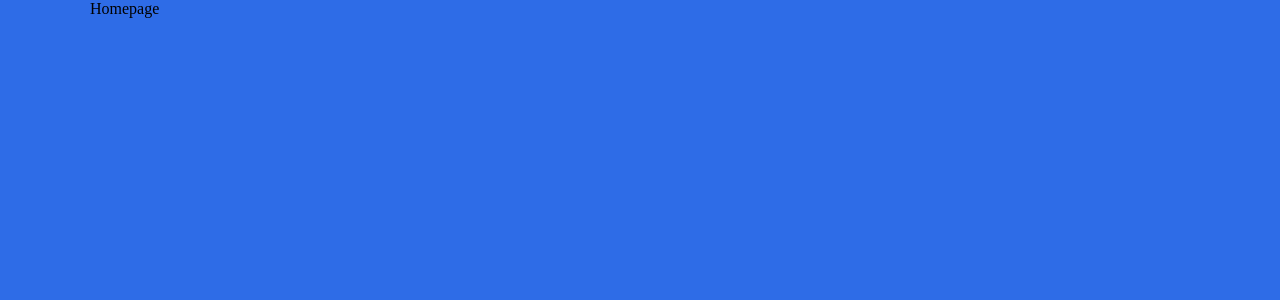
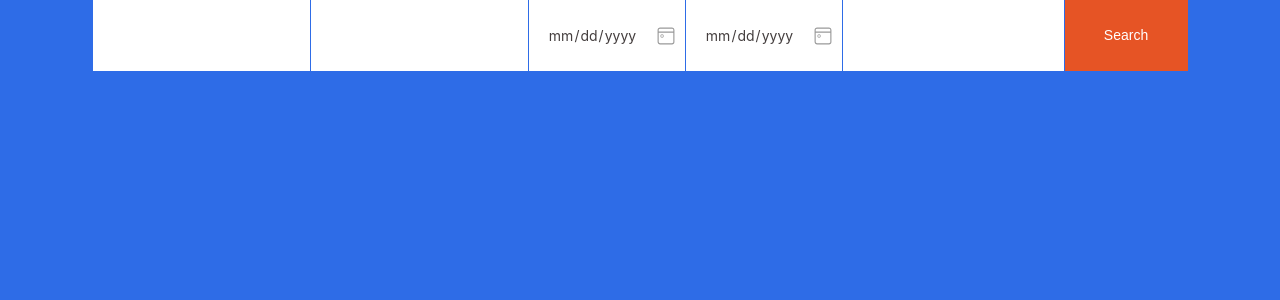
Before and after one commit to Amankaium/aviasatuu, a React (Create React App) app: page / in a window 1280 px wide. Shown: the top 300 px of the page. Built offline with nearby package versions, Linux system fonts and the light colour scheme.

Commit message:
searchbar was added

```diff
--- a/package.json
+++ b/package.json
@@ -6,6 +6,9 @@
 		"@testing-library/jest-dom": "^5.16.4",
 		"@testing-library/react": "^13.1.1",
 		"@testing-library/user-event": "^13.5.0",
+		"amadeus": "^5.7.1",
+		"axios": "^0.27.2",
+		"express": "^4.18.1",
 		"react": "^18.0.0",
 		"react-dom": "^18.0.0",
 		"react-router-dom": "^5.2.0",
--- a/src/pages/home/Home.js
+++ b/src/pages/home/Home.js
@@ -1,8 +1,11 @@
 import React from 'react';
 import './Home.css';
+import Search from './search/Search';
 
 const Homepage = () => {
-	return <div>Homepage</div>;
+	return <div>
+		<Search/>
+	</div>;
 };
 
 export default Homepage;
--- /dev/null
+++ b/src/pages/home/search/Search.css
@@ -0,0 +1,24 @@
+.search-panel{
+    width: inherit;
+    height: 71px;
+    /* filter: drop-shadow(0px 20px 50px rgba(0, 0, 0, 0.1)); */
+    display: flex;
+    align-items: center;
+    justify-content: center;
+    gap: 1px;
+}
+
+.search-button{
+    width: 123px;
+    height: 71px;
+    background: #E65425;
+    padding: 27px 38px;
+    border: none;
+
+    font-family: 'Inter-Regular', sans-serif;
+    font-style:normal;
+    font-weight: 500;
+    font-size: 14px;
+    line-height: 17px;
+    color: white;
+}
--- /dev/null
+++ b/src/pages/home/search/Search.js
@@ -0,0 +1,19 @@
+import React from 'react';
+import './Search.css';
+import CountrySearch from './searchcomps/CountrySearch.js';
+import DateSearch from './searchcomps/DateSearch';
+import PassengerSearch from './searchcomps/PassengerSearch';
+
+const Search = () => {
+	return <div className='search-panel'>
+			<CountrySearch />
+			<CountrySearch />
+			<DateSearch />
+			<DateSearch />
+			<PassengerSearch />
+			<div><button className='search-button'>Search</button></div>
+		</div>
+
+};
+
+export default Search;
--- /dev/null
+++ b/src/pages/home/search/searchcomps/CountrySearch.css
@@ -0,0 +1,8 @@
+
+
+.countrySearch{
+    width: 217px;
+    height: 71px;
+    background: #FFFFFF;
+    border: none;
+}
--- /dev/null
+++ b/src/pages/home/search/searchcomps/CountrySearch.js
@@ -0,0 +1,15 @@
+import React, { useState } from 'react'
+import './CountrySearch.css'
+
+
+function CountrySearch() {
+
+  return (
+    <div>
+        <div><input type='search' className='countrySearch'  /></div>
+    </div>
+  )
+}
+
+
+export default CountrySearch;
--- /dev/null
+++ b/src/pages/home/search/searchcomps/DateSearch.css
@@ -0,0 +1,17 @@
+.whenSP{
+    width: 156px;
+    height: 71px;
+    border: none;
+    font-family: 'Inter', sans-serif;
+    font-size: 14px;
+    font-style: normal;
+    color: #443E3E;
+    text-align: center;
+
+
+}
+::-webkit-calendar-picker-indicator {
+    margin-right: 10px;
+    background: url(../../../../assets/icons/calendar-icon.svg) no-repeat center;
+    background-size: contain;
+  }
--- /dev/null
+++ b/src/pages/home/search/searchcomps/DateSearch.js
@@ -0,0 +1,10 @@
+import React from 'react'
+import './DateSearch.css'
+
+function DateSearch() {
+  return (
+    <div><input type="date" placeholder='dd-mm' value='' className='whenSP'/></div>
+    )
+}
+
+export default DateSearch
--- /dev/null
+++ b/src/pages/home/search/searchcomps/PassengerSearch.css
@@ -0,0 +1,5 @@
+.passengerSP{
+    width: 221px;
+    border: none;
+    height: 71px;
+}
--- /dev/null
+++ b/src/pages/home/search/searchcomps/PassengerSearch.js
@@ -0,0 +1,10 @@
+import React from 'react'
+import './PassengerSearch.css'
+
+function PassengerSearch() {
+  return (
+    <div><input type='select' className='passengerSP'/></div>
+    )
+}
+
+export default PassengerSearch
```
Also changed, not shown: src/components/search/Search.js (deleted, +0 -8 lines), src/assets/icons/calendar-icon.svg (added), src/components/search/Search.css (deleted), 1 other file (tests, documents, lock files or other folders).
